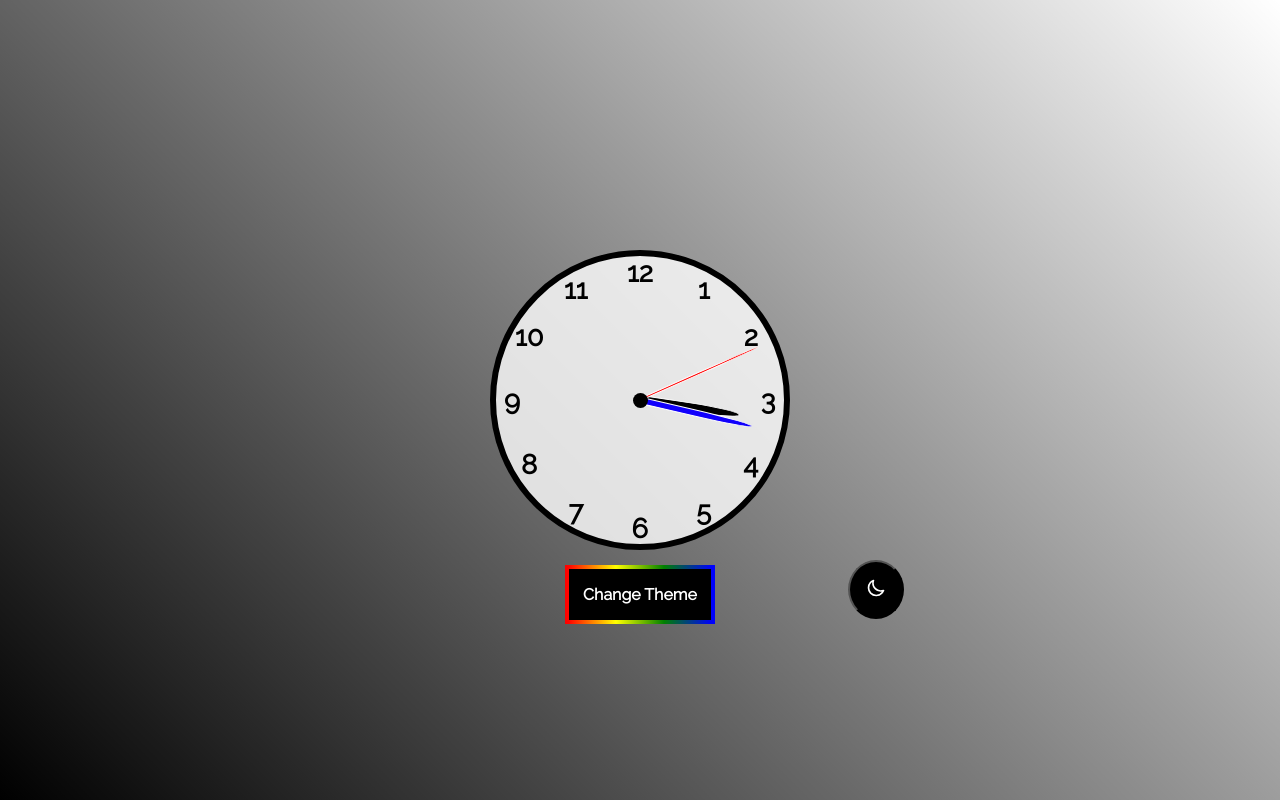
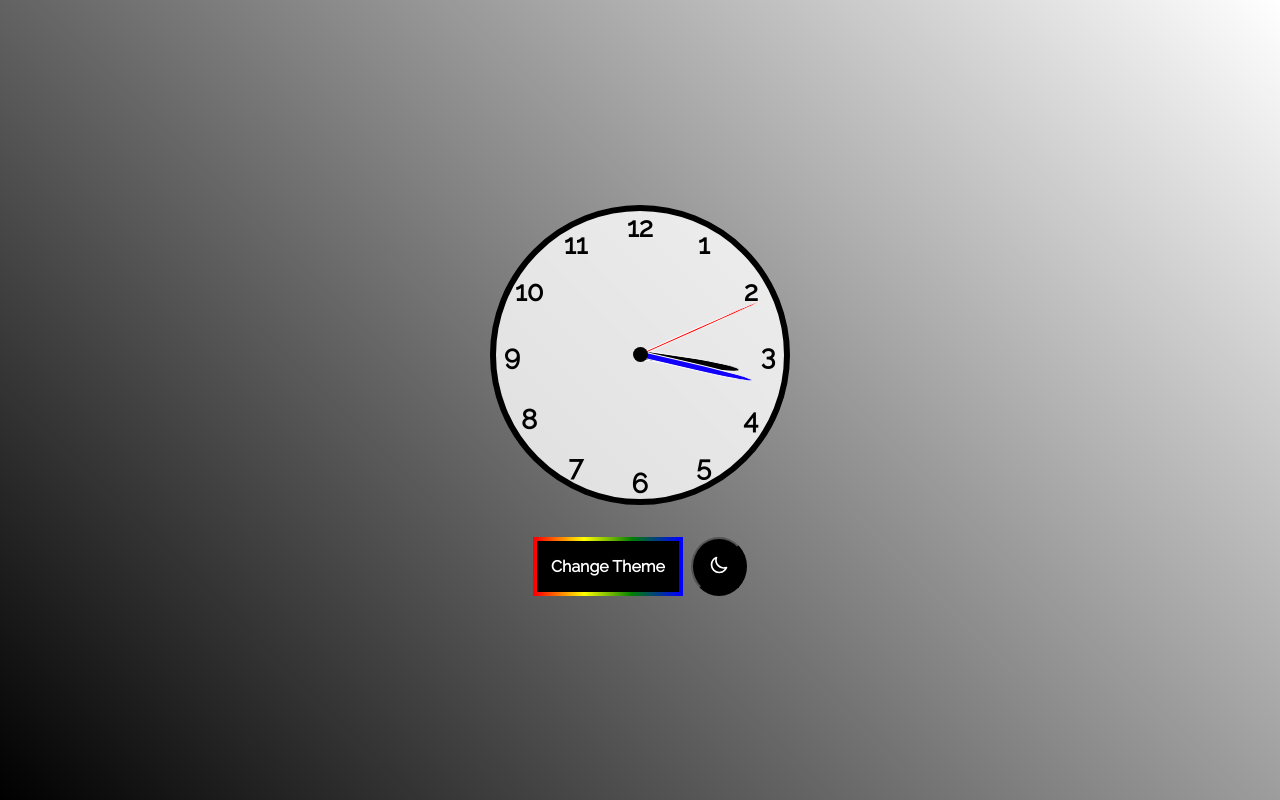
Before and after one commit to krishvsoni/Clock, a plain HTML site: page index.html in a window 1280 px wide. Drawn offline with Linux system fonts and the light colour scheme.

Commit message:
theme button issue solved

```diff
--- a/index.html
+++ b/index.html
@@ -3,7 +3,7 @@
 <head>
   <meta charset="UTF-8">
   <meta name="viewport" content="width=device-width, initial-scale=1.0">
-  <title>Document</title>
+  <title>Analog-clock</title>
   <link rel="stylesheet" href="styles.css">
 </head>
 <body>
@@ -25,9 +25,10 @@
     <div style="--num:11" class="number number11"><b>11</b></div>
     <div style="--num:12" class="number number12"><b>12</b></div>
   </div>
-  <button class="btn">Change Theme</button>
-  <button class="mode"><i><svg xmlns="http://www.w3.org/2000/svg" viewBox="0 0 24 24"><g data-name="Layer 2"><g data-name="moon" ><rect width="24" height="24" opacity="0" /><path  d="M12.3 22h-.1a10.31 10.31 0 0 1-7.34-3.15 10.46 10.46 0 0 1-.26-14 10.13 10.13 0 0 1 4-2.74 1 1 0 0 1 1.06.22 1 1 0 0 1 .24 1 8.4 8.4 0 0 0 1.94 8.81 8.47 8.47 0 0 0 8.83 1.94 1 1 0 0 1 1.27 1.29A10.16 10.16 0 0 1 19.6 19a10.28 10.28 0 0 1-7.3 3zM7.46 4.92a7.93 7.93 0 0 0-1.37 1.22 8.44 8.44 0 0 0 .2 11.32A8.29 8.29 0 0 0 12.22 20h.08a8.34 8.34 0 0 0 6.78-3.49A10.37 10.37 0 0 1 7.46 4.92z"/></g></g></svg></i></button>
-
+  <div class="buttons">
+    <button class="btn">Change Theme</button>
+    <button class="mode"><i><svg xmlns="http://www.w3.org/2000/svg" viewBox="0 0 24 24"><g data-name="Layer 2"><g data-name="moon" ><rect width="24" height="24" opacity="0" /><path  d="M12.3 22h-.1a10.31 10.31 0 0 1-7.34-3.15 10.46 10.46 0 0 1-.26-14 10.13 10.13 0 0 1 4-2.74 1 1 0 0 1 1.06.22 1 1 0 0 1 .24 1 8.4 8.4 0 0 0 1.94 8.81 8.47 8.47 0 0 0 8.83 1.94 1 1 0 0 1 1.27 1.29A10.16 10.16 0 0 1 19.6 19a10.28 10.28 0 0 1-7.3 3zM7.46 4.92a7.93 7.93 0 0 0-1.37 1.22 8.44 8.44 0 0 0 .2 11.32A8.29 8.29 0 0 0 12.22 20h.08a8.34 8.34 0 0 0 6.78-3.49A10.37 10.37 0 0 1 7.46 4.92z"/></g></g></svg></i></button>
+  </div>
 </div>
 
 
--- a/styles.css
+++ b/styles.css
@@ -17,6 +17,9 @@ html body{
   align-items: center;
   /* min-height: 100vh; */
   height: 100vh;
+  width: 100vw;
+  flex-direction: column;
+  gap: 2rem;
   /* overflow: hidden; */
 }
 
@@ -192,16 +195,14 @@ html body{
 
 
 /* theme button  */
-/*
-.btn{
-  padding: 20px;
-  position: absolute;
-  top: 35rem;
-  background-color: gray;
-  font-size: 1rem;
-  font-weight: 600;
-} */
 
+
+.buttons {
+  display: flex;
+  justify-content: center;
+  align-items: center;
+  gap: 0.5rem;
+}
 .btn {
   --width: 150px;
   --timing: 2s;
@@ -214,7 +215,7 @@ html body{
   background: rgb(0, 0, 0);
   transition: all 0.2s;
   cursor: pointer;
-  position: absolute;
+  /* position: absolute; */
   top: 35.3rem;
   border-width: 4px;
   border-style: solid;
@@ -256,7 +257,7 @@ html body{
 
 .mode{
   padding: 16px;
-  position: absolute;
+  /* position: absolute; */
   top: 35rem;
   left: 53rem;
   border-radius: 50%;
```
